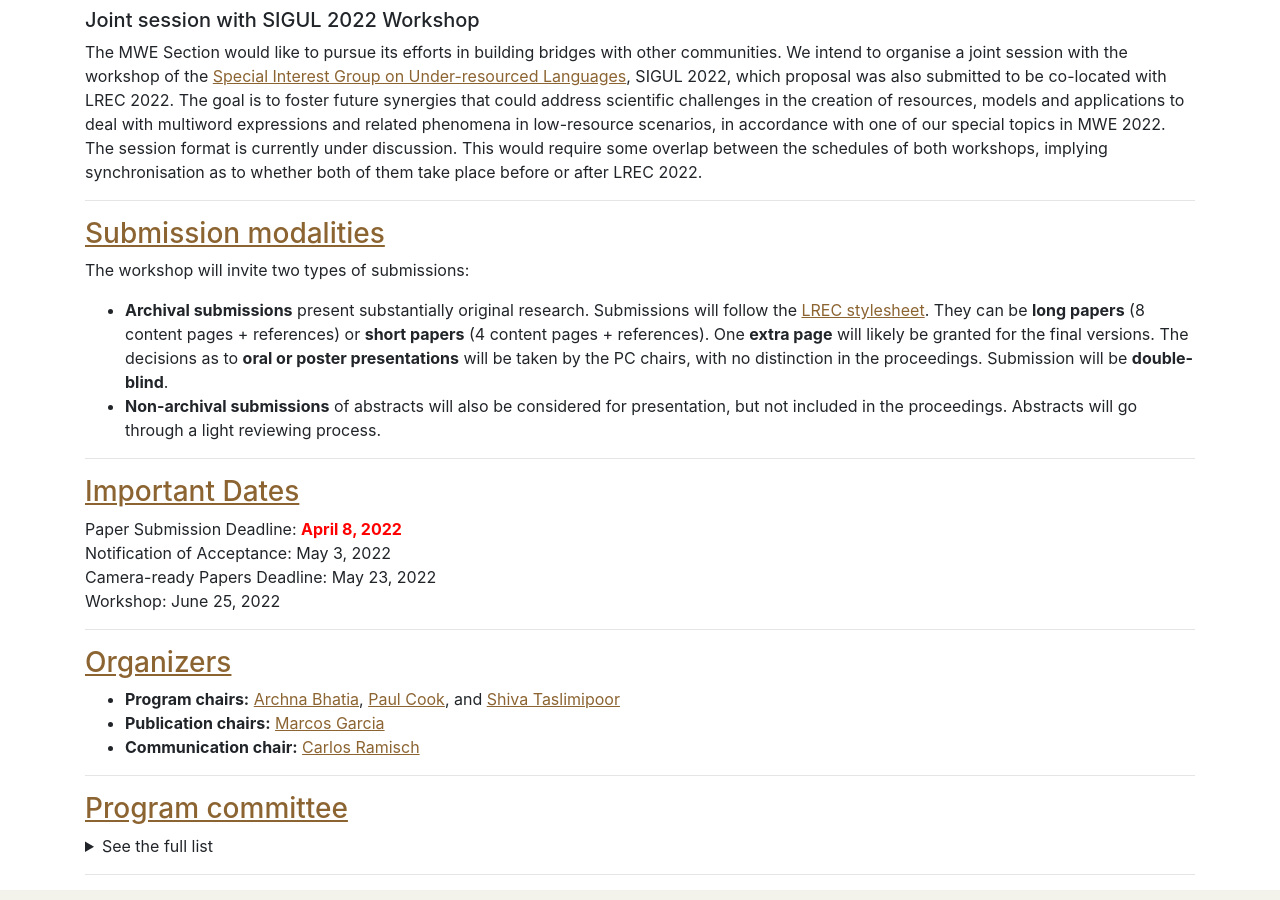
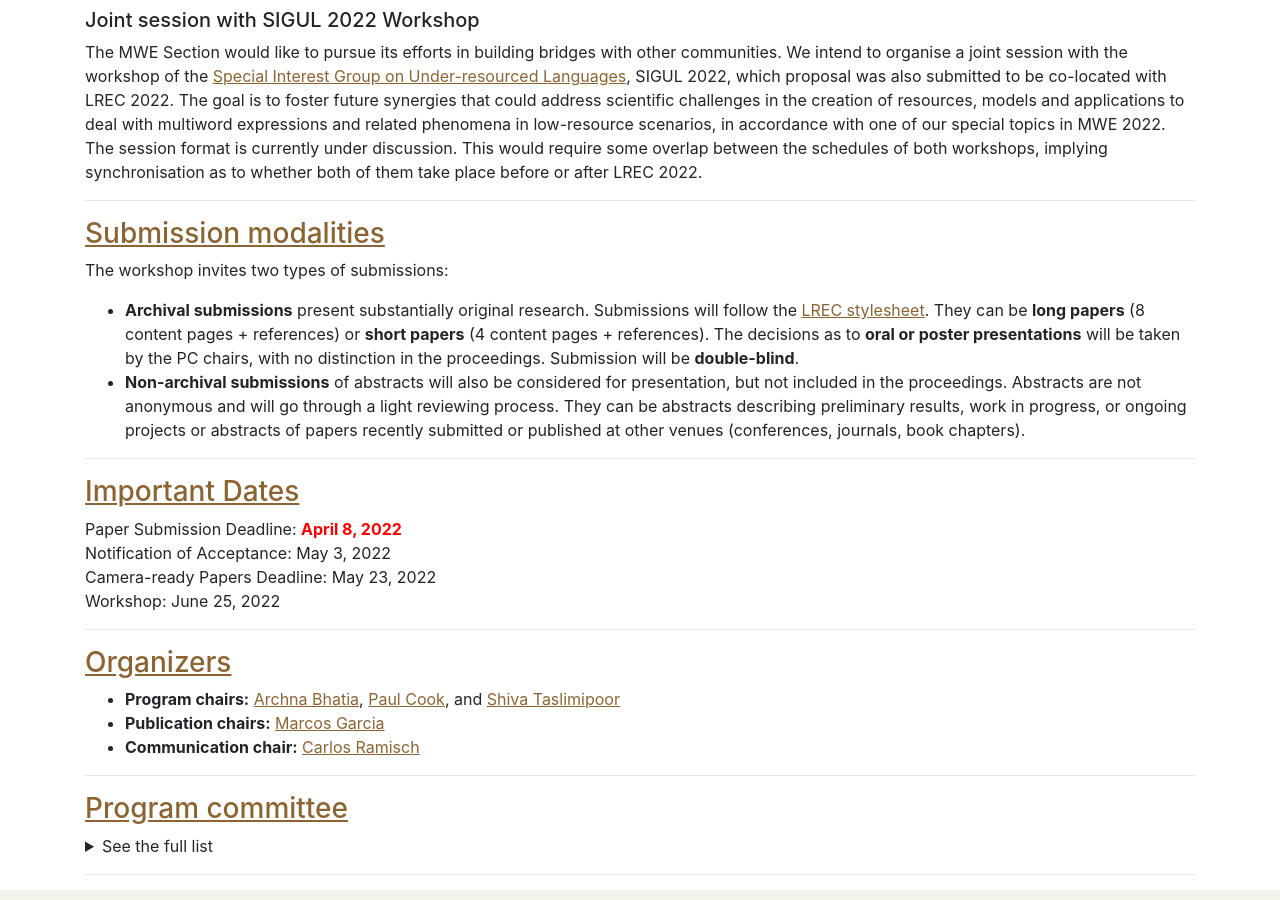
Before and after one commit to multiword/multiword.github.io, a Jekyll site: the page built from mwe2022/index.md, in a window 1280 px wide and 900 px high, scrolled down 2023 px. Built offline with Jekyll 4.4.1, drawn with Linux system fonts in a browser that asks for light colours; comment, search, counter and statistics services are not loaded.

Commit message:
Add information about non-archival submissions

```diff
--- a/mwe2022/index.md
+++ b/mwe2022/index.md
@@ -81,9 +81,9 @@
 -----
 
 ### <a name="submission"> Submission modalities </a>
-The workshop will invite two types of submissions:
-- **Archival submissions** present substantially original research. Submissions will follow the [LREC stylesheet](https://lrec2022.lrec-conf.org/en/submission2022/authors-kit/). They can be **long papers** (8 content pages + references) or **short papers** (4 content pages + references). One **extra page** will likely be granted for the final versions. The decisions as to **oral or poster presentations** will be taken by the PC chairs, with no distinction in the proceedings. Submission will be **double-blind**.
-- **Non-archival submissions** of abstracts will also be considered for presentation, but not included in the proceedings. Abstracts will go through a light reviewing process.
+The workshop invites two types of submissions:
+- **Archival submissions** present substantially original research. Submissions will follow the [LREC stylesheet](https://lrec2022.lrec-conf.org/en/submission2022/authors-kit/). They can be **long papers** (8 content pages + references) or **short papers** (4 content pages + references). The decisions as to **oral or poster presentations** will be taken by the PC chairs, with no distinction in the proceedings. Submission will be **double-blind**.
+- **Non-archival submissions** of abstracts will also be considered for presentation, but not included in the proceedings. Abstracts are not anonymous and will go through a light reviewing process. They can be abstracts describing preliminary results, work in progress, or ongoing projects or abstracts of papers recently submitted or published at other venues (conferences, journals, book chapters).
 
 -----
 
```
